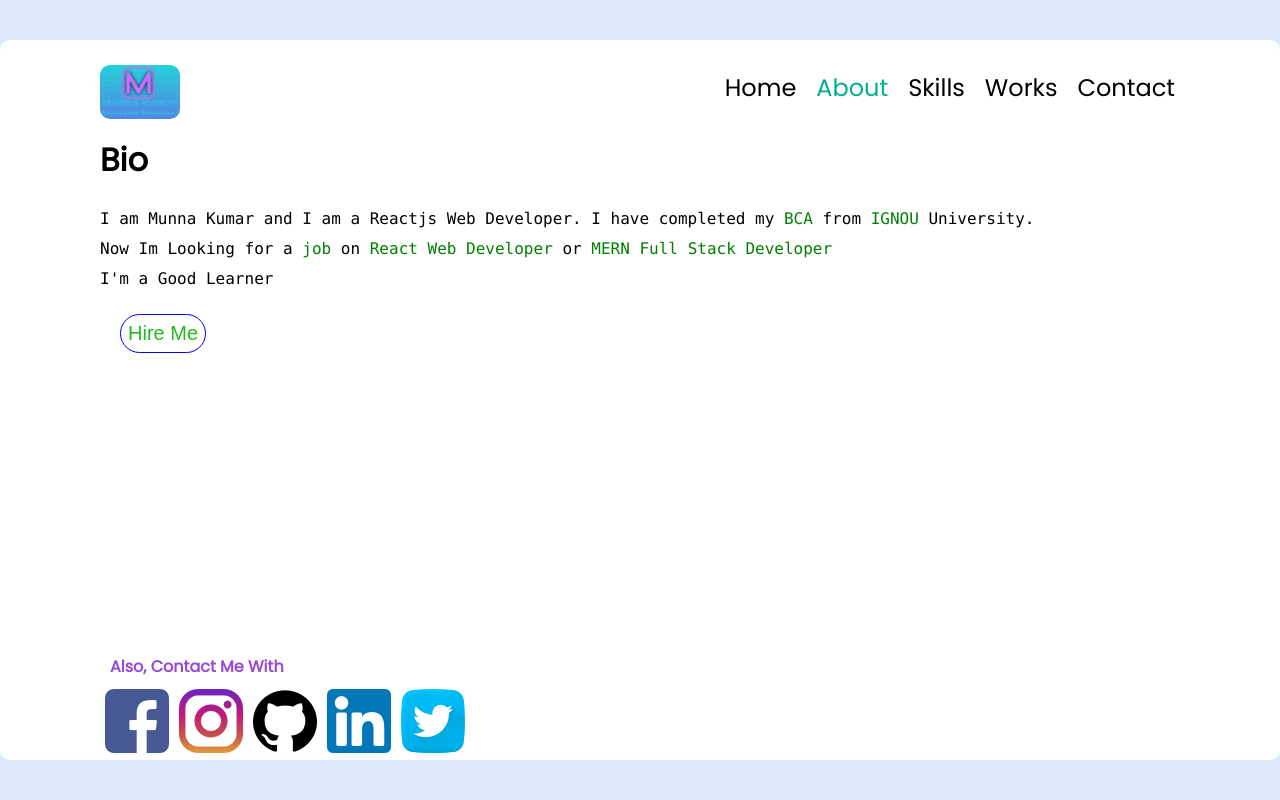
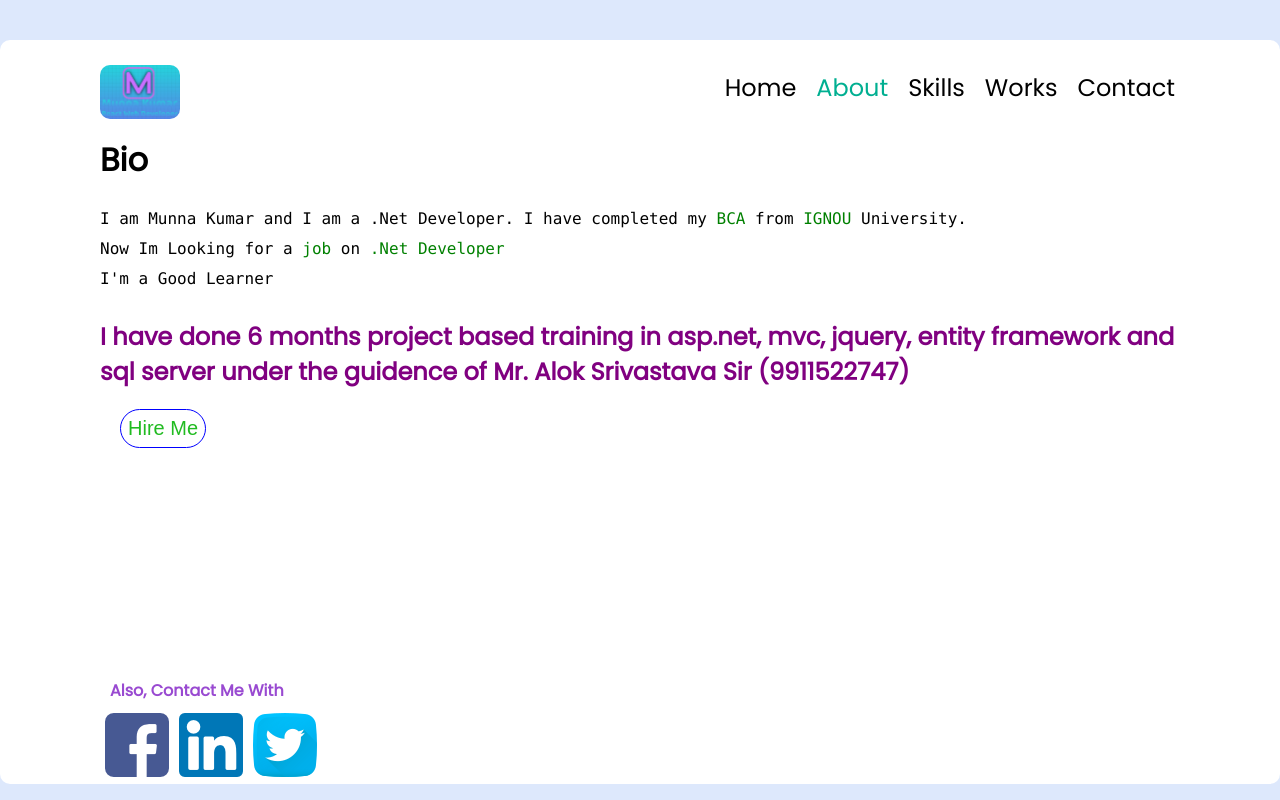
Before and after one commit to mkgupta90/mkportfolio, a React (Create React App) app: page /about in a window 1280 px wide. Built offline with nearby package versions, Linux system fonts and the light colour scheme.

Commit message:
UpdateSomeDetails

```diff
--- a/src/components/About/index.js
+++ b/src/components/About/index.js
@@ -7,14 +7,18 @@ const About = () => {
         <div className="about">
             <h1>Bio</h1>
             <p className="span">
-             I am Munna Kumar and I am a Reactjs Web Developer.
+             I am Munna Kumar and I am a .Net Developer.
              I have completed my <span>BCA</span> from <span>IGNOU</span> University.
             </p>
             <p>
-            Now Im Looking for a <span>job</span> on <span>React Web Developer </span>
-            or <span>MERN Full Stack Developer</span>
+            Now Im Looking for a <span>job</span> on <span>.Net Developer </span>
+            {/* or <span>MERN Full Stack Developer</span> */}
             </p>
             <p>I'm a Good Learner</p>
+            <br/>
+
+            <h2 style={{color:'purple'}}>I have done 6 months project based training in asp.net, mvc, jquery, entity framework
+                and sql server under the guidence of Mr. Alok Srivastava Sir (9911522747)</h2>
 
             <Link to="/contact">
               <button className="button">Hire Me</button>
--- a/src/components/Footer/index.js
+++ b/src/components/Footer/index.js
@@ -13,12 +13,12 @@ const Footer = () => {
                 <a href="https://www.facebook.com/munnakumar9050/">
                     <img src={facebook} alt="facebook-icon" />
                 </a>
-                <a href="https://www.instagram.com/mk.gupta.9050/">
+                {/* <a href="https://www.instagram.com/mk.gupta.9050/">
                     <img src={instagram} alt="instagram-icon" />
-                </a>
-                <a href="https://github.com/mkgupta90">
+                </a>         */}
+                {/* <a href="https://github.com/mkgupta90">
                     <img src={github} alt="github-icon" />
-                </a>
+                </a>  */}
                 <a href="https://www.linkedin.com/in/munna-kumar-3a9b90187/">
                     <img src={linkedin} alt="linkedin-icon" />
                 </a>
--- a/src/components/Home/index.js
+++ b/src/components/Home/index.js
@@ -14,9 +14,9 @@ const Home = () => {
                 <Link to="/about">
                   <button>More Info</button>
                 </Link>
-                <a href="https://github.com/mkgupta90/resume/blob/master/Resume_Munna_Reactjs.pdf">
+                {/* <a href="https://github.com/mkgupta90/resume/blob/master/Resume_Munna_Reactjs.pdf">
                   <button className="resume">Download Resume</button>
-                </a>
+                </a> */}
             </div>
             <div className="person">
                 <img src={mypic} alt="my-pic" />
--- a/src/components/Skill/index.js
+++ b/src/components/Skill/index.js
@@ -7,27 +7,34 @@ const Skill = () => {
             <h1>Skills</h1>
             <div className="content">
             <div>
+                <strong>Web FrameWork</strong>
+                <li>MICROSOFT ASP.NET</li>
+                <li>ASP.NET MVC</li>
+            </div>
+            <div>
                 <strong>Language</strong>
+                <li>C#</li>
+                <li>JAVASCRIPT</li>
                 <li>HTML</li>
                 <li>CSS</li>
-                <li>JAVASCRIPT</li>
-                <li>NODEJS</li>
             </div>
             <div>
                 <strong>Libraries</strong>
-                <li>REACTJS</li>
-                <li>EXPRESSJS</li>
+                <li>JQUERY</li>
+                {/* <li>REACTJS</li>
+                <li>EXPRESSJS</li> */}
                 <li>BOOTSTRAP</li>
             </div>
-            <div>
+            {/* <div>
                 <strong>Tools</strong>
                 <li>WEBPACK</li>
                 <li>GITHUB</li>
-            </div>
+            </div> */}
             <div>
                 <strong>Data Base</strong>
-                <li>MongoDB</li>
-                {/* <li>Sql(Structured Query Language)</li> */}
+                {/* <li>MongoDB</li> */}
+                <li>Sql(Structured Query Language)</li>
+                <li>Sql Server</li>
             </div>
             </div>
         </div>
--- a/src/components/Works/index.js
+++ b/src/components/Works/index.js
@@ -4,9 +4,9 @@ import "./style.css";
 const Works = () => {
     return (
         <div className="works">
-            <h1>I find a Job on Reactjs Developer</h1>
+            <h1>I find a Job on .Net Developer</h1>
             <p>
-            I am a Fresher but I have Knowledge and Better Understanding about <span>Reactjs</span>,<span> Nodejs</span> , <span> Express</span> and <span>MongoDB</span>.
+            I am a Fresher but I have Knowledge and Better Understanding about <span>Asp.Net</span>, <span>Asp.Net MVC</span> ,<span>Asp.Net MVC Entity Framework</span>, <span>Sql Server</span> and <span>JQuery</span>.
             </p>
         </div>
     )
```
